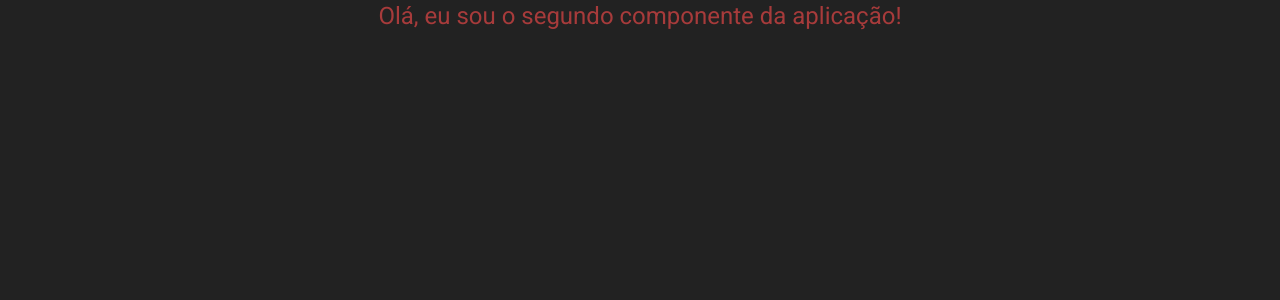
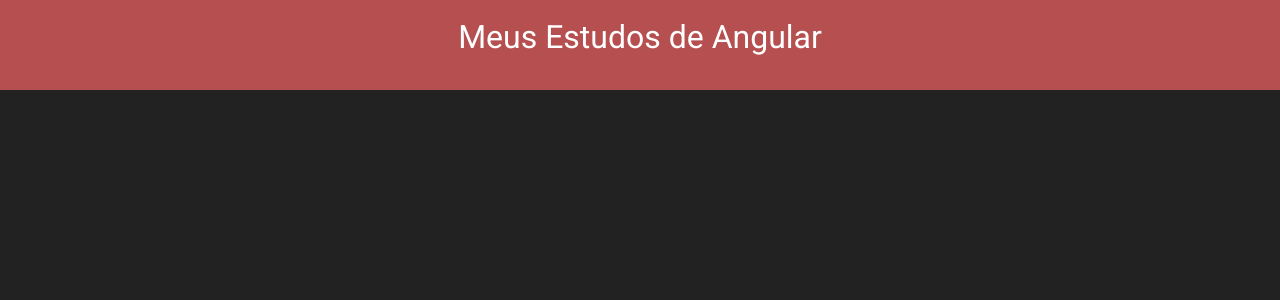
Before and after one commit to leoportogtr86/angular, an Angular app: page / in a window 1280 px wide. Shown: the top 300 px of the page. Built offline with nearby package versions, Linux system fonts and the light colour scheme.

Commit message:
novo componente header

```diff
--- a/src/app/app.component.html
+++ b/src/app/app.component.html
@@ -1 +1 @@
-<app-segundo></app-segundo>
+<app-header></app-header>
--- a/src/app/app.module.ts
+++ b/src/app/app.module.ts
@@ -6,13 +6,15 @@ import { AppComponent } from './app.component';
 import {FormsModule} from '@angular/forms';
 import { BrowserAnimationsModule } from '@angular/platform-browser/animations';
 import { PrimeiroComponent } from './components/primeiro/primeiro.component';
-import { SegundoComponent } from './components/segundo/segundo.component'
+import { SegundoComponent } from './components/segundo/segundo.component';
+import { HeaderComponent } from './components/template/header/header.component'
 
 @NgModule({
   declarations: [
     AppComponent,
     PrimeiroComponent,
-    SegundoComponent
+    SegundoComponent,
+    HeaderComponent
   ],
   imports: [
     BrowserModule,
--- a/src/app/components/segundo/segundo.component.css
+++ b/src/app/components/segundo/segundo.component.css
@@ -0,0 +1,9 @@
+h1{
+
+    font-size: 35px;
+    margin: 20px;
+    color: rgb(167, 59, 59);
+
+
+
+}
--- a/src/app/components/segundo/segundo.component.html
+++ b/src/app/components/segundo/segundo.component.html
@@ -1 +1 @@
-<h1 class="center title">{{texto}}</h1>
+<h1 class="center">{{texto}}</h1>
--- /dev/null
+++ b/src/app/components/template/header/header.component.css
@@ -0,0 +1,15 @@
+header{
+
+    background-color: rgb(182, 79, 79);
+    height: 90px;
+    display: flex;
+    justify-content: center;
+    align-items: center;
+    color: white;
+}
+
+h1{
+
+    font-size: 32px;
+
+}
--- /dev/null
+++ b/src/app/components/template/header/header.component.html
@@ -0,0 +1,3 @@
+<header>
+    <h1>Meus Estudos de Angular</h1>
+</header>
--- /dev/null
+++ b/src/app/components/template/header/header.component.ts
@@ -0,0 +1,15 @@
+import { Component, OnInit } from '@angular/core';
+
+@Component({
+  selector: 'app-header',
+  templateUrl: './header.component.html',
+  styleUrls: ['./header.component.css']
+})
+export class HeaderComponent implements OnInit {
+
+  constructor() { }
+
+  ngOnInit(): void {
+  }
+
+}
--- a/src/styles.css
+++ b/src/styles.css
@@ -5,12 +5,8 @@
     margin: 0;
 }
 
-body{
-
-    background-color: #222;
-}
 html, body { height: 100%; }
-body { margin: 0; font-family: sans-serif; }
+body { margin: 0; font-family: sans-serif; background-color: #222;}
 
 
 .center{
@@ -23,6 +19,5 @@ body { margin: 0; font-family: sans-serif; }
 
 .title{
 
-    font-size: 40px;
     color: rgb(167, 59, 59);
 }
```
Also changed, not shown: 1 other file (tests, documents, lock files or other folders).
